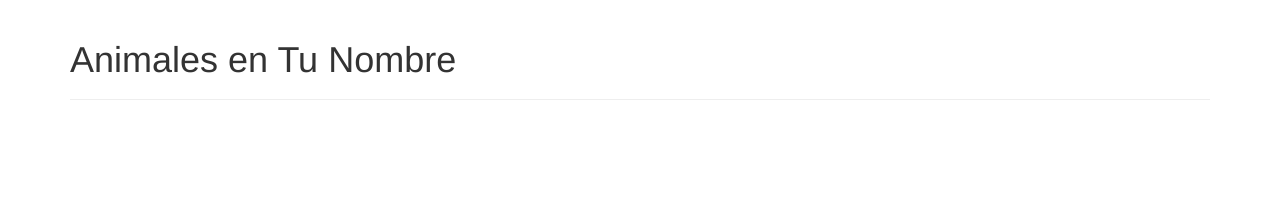
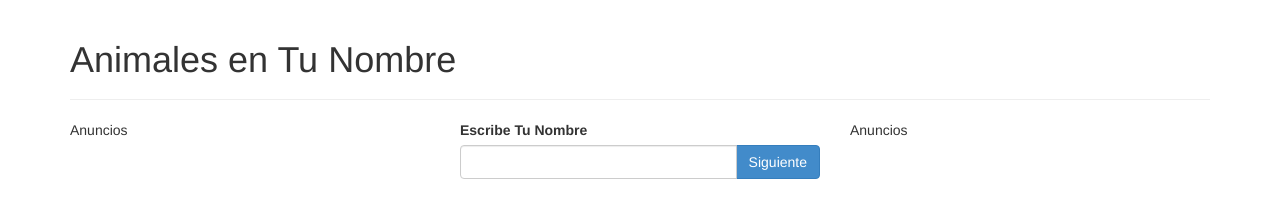
Before and after one commit to genitalico/nameAnimals, a plain HTML site: page index.html in a window 1280 px wide. Drawn offline with Linux system fonts and the light colour scheme.

Commit message:
Funciones y contenedores agregados
Se agregaron contenedores div de tipo row y col-md-4, para contener la parte de los anuncios google
en la columna de en medio se agrego el input y el botón para escribir el nombre, validado a solo mayúsculas.
Se agrego también la función para validar que en el input solo escriban letras y no otros caracteres.

```diff
--- a/index.html
+++ b/index.html
@@ -21,6 +21,30 @@
         <script type="text/javascript" src="jquery-2.1.1.min.js"></script>
         <script type="text/javascript" src="bootstrap.js"></script>
 
+        <script type="text/javascript">
+
+            function soloLetras(e)
+            {
+                key = e.keyCode || e.which;
+                tecla = String.fromCharCode(key).toLowerCase();
+                letras = "abcdefghijklmnñopqrstuvwxyz";
+                especiales = "37-39-46";
+                tecla_especial = false
+                for(var i in especiales)
+                {
+                    if(key == especiales[i])
+                    {
+                        tecla_especial = true;
+                        break;
+                    }
+                }
+                if(letras.indexOf(tecla)==-1 && !tecla_especial)
+                {
+                    return false;
+                }
+            }
+            </script>
+
 
     </head>
 
@@ -32,6 +56,27 @@
             <div class="page-header">
                 <h1>Animales en Tu Nombre</h1>
             </div><!--page-header-->
+            <div class="row">
+                <div class="col-md-4">
+                    Anuncios
+                </div><!--col-md-4-->
+
+                <div class="col-md-4">
+                    <div class="form-group">
+                        <label class="control-label">Escribe Tu Nombre</label>
+                        <div class="input-group">
+                            <input type="text" class="form-control" maxlength="15" style="text-transform:uppercase;" onkeypress="return soloLetras(event)" id="campoNombre">
+                            <span class="input-group-btn">
+                                <button class="btn btn-primary" type="button">Siguiente</button>
+                            </span>
+                        </div><!--input-group-->
+                    </div><!--form-group-->
+                </div><!--col-md-4-->
+
+                <div class="col-md-4">
+                    Anuncios
+                </div><!--col-md-4-->
+            </div><!--row-->
         </div><!--container-->
 
 
```
